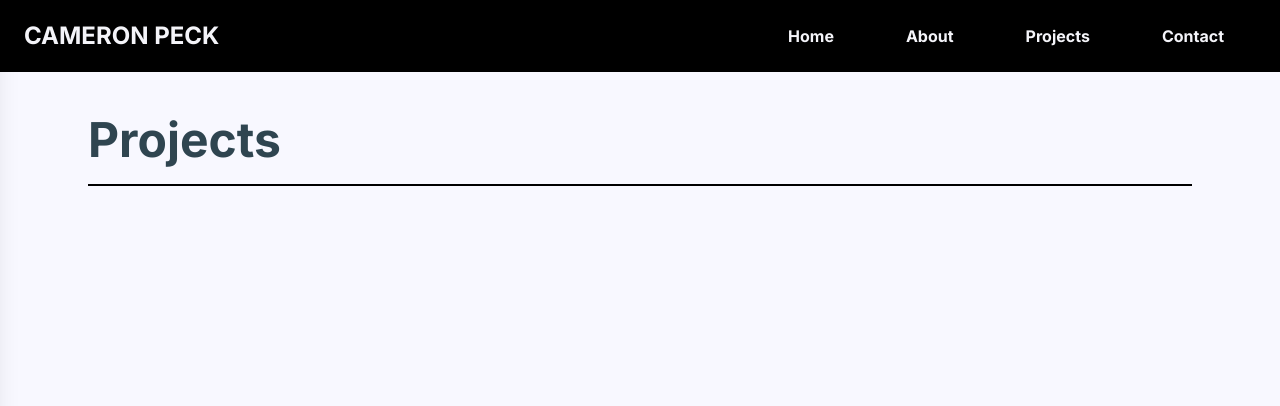
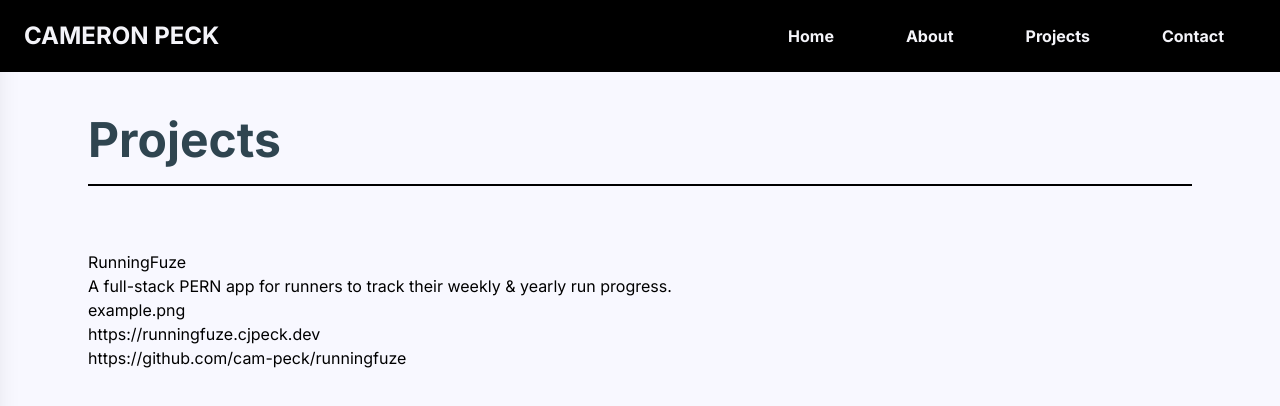
Before and after one commit to cam-peck/portfolio, a Next.js app: page /projects in a window 1280 px wide. Shown: the top 406 px of the page. Built offline with nearby package versions, Linux system fonts and the light colour scheme.

Commit message:
add sample project data and ensure correct rendering in ProjectCard

```diff
--- /dev/null
+++ b/components/project-card.tsx
@@ -0,0 +1,18 @@
+import projectData from '@/components/project-data';
+
+interface ProjectCard {
+  currentProjectIndex: number;
+}
+
+export default function ProjectCard({ currentProjectIndex }: ProjectCard) {
+  const { imageUrl, title, description, live, github } = projectData[currentProjectIndex];
+  return (
+    <div>
+      <h1>{title}</h1>
+      <h1>{description}</h1>
+      <h1>{imageUrl}</h1>
+      <h1>{live}</h1>
+      <h1>{github}</h1>
+    </div>
+  );
+}
--- /dev/null
+++ b/components/project-data.tsx
@@ -0,0 +1,47 @@
+type ProjectData = {
+  imageUrl: string;
+  title: string;
+  description: string;
+  live: string;
+  github: string;
+};
+
+const projectData: ProjectData[] = [
+  {
+    imageUrl: 'example.png',
+    title: 'RunningFuze',
+    description: 'A full-stack PERN app for runners to track their weekly & yearly run progress.',
+    live: 'https://runningfuze.cjpeck.dev',
+    github: 'https://github.com/cam-peck/runningfuze',
+  },
+  {
+    imageUrl: 'example.png',
+    title: 'ACNH Towns',
+    description: 'A full-stack PERN app for runners to track their weekly & yearly run progress.',
+    live: 'https://runningfuze.cjpeck.dev',
+    github: 'https://github.com/cam-peck/runningfuze',
+  },
+  {
+    imageUrl: 'example.png',
+    title: 'Pomodoro Timer',
+    description: 'A full-stack PERN app for runners to track their weekly & yearly run progress.',
+    live: 'https://runningfuze.cjpeck.dev',
+    github: 'https://github.com/cam-peck/runningfuze',
+  },
+  {
+    imageUrl: 'example.png',
+    title: 'Mission Beepossible',
+    description: 'A full-stack PERN app for runners to track their weekly & yearly run progress.',
+    live: 'https://runningfuze.cjpeck.dev',
+    github: 'https://github.com/cam-peck/runningfuze',
+  },
+  {
+    imageUrl: 'example.png',
+    title: 'AWS Call Center',
+    description: 'A full-stack PERN app for runners to track their weekly & yearly run progress.',
+    live: 'https://runningfuze.cjpeck.dev',
+    github: 'https://github.com/cam-peck/runningfuze',
+  },
+];
+
+export default projectData;
--- a/pages/projects.tsx
+++ b/pages/projects.tsx
@@ -1,4 +1,9 @@
+import { useState } from 'react';
+import ProjectCard from '@/components/project-card';
+
 export default function Projects() {
+  const [currentProjectIndex, setCurrentProjectIndex] = useState<number>(0);
+
   return (
     <main className="max-w-6xl mx-auto px-6 pt-4 mdlg:pt-8">
       <div className="mb-16 pb-2 border-b-2">
@@ -6,6 +11,7 @@ export default function Projects() {
           Projects
         </h1>
       </div>
+      <ProjectCard currentProjectIndex={currentProjectIndex} />
     </main>
   );
 }
```
